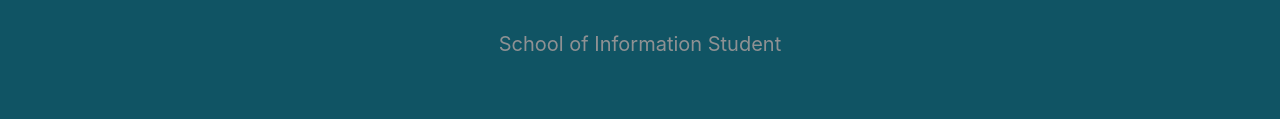
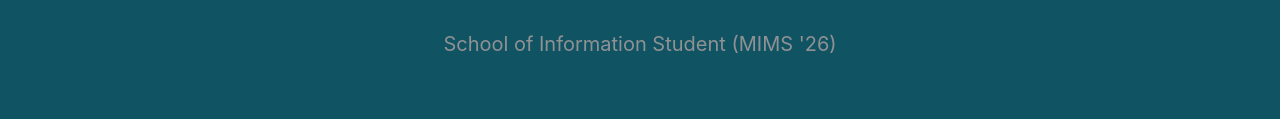
Before and after one commit to therocketman777/therocketman777.github.io, a plain HTML site: page index.html in a window 1280 px wide. Shown: the part 251-370 px from the top of the page. Drawn offline with Linux system fonts and the light colour scheme.

Commit message:
update subtitle

```diff
--- a/index.html
+++ b/index.html
@@ -30,7 +30,7 @@
                     <div class="divider-custom-line"></div>
                 </div>
                 <!--This code creates the subheading underneath the line dividers-->
-                <p class="masthead-subheading font-weight-light mb-0">School of Information Student</p>
+                <p class="masthead-subheading font-weight-light mb-0">School of Information Student (MIMS '26)</p>
             </div>
         </header>
         <section class="page-section bg-berkeley-blue text-white mb-0" id="about">
```
